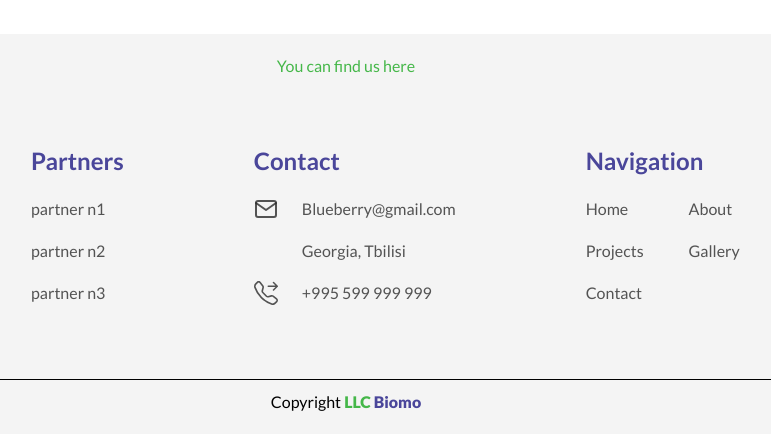
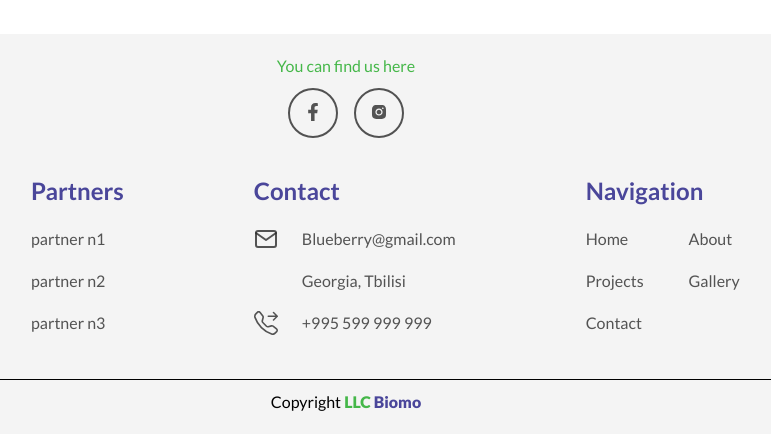
Before and after one commit to TengizCh/blueberry, a React (Create React App) app: page / in a window 1280 px wide. Shown: the part 1732-2166 px from the top of the page, without its empty margins (294-1065 px from the left). Built offline with nearby package versions, Linux system fonts and the light colour scheme; some icons are missing.

Commit message:
icon changed

```diff
--- a/src/components/Contact.js
+++ b/src/components/Contact.js
@@ -4,6 +4,8 @@ import "./contact.scss";
 import { FaLocationDot } from "react-icons/fa6";
 import { FiMail } from "react-icons/fi";
 import { BsTelephoneForward } from "react-icons/bs";
+import { FaFacebookF } from "react-icons/fa";
+import { AiFillInstagram } from "react-icons/ai";
 
 import { motion } from "framer-motion";
 
@@ -47,15 +49,14 @@ const Contact = () => {
             <h3 className="details_title">Company</h3>
             <p className="details_text">LTD Biomo</p>
           </div>
-          {/* <div className="icons_container">
-            <button>
-              <img
-                alt=""
-                src={require("../assets/facebook.svg.png")}
-                className="contact_public"
-              />
+          <div className="icons_container">
+            <button className="icon_button">
+              <FaFacebookF className="contact_public" />
             </button>
-            <button>
+            <button className="icon_button">
+              <AiFillInstagram className="contact_public" />
+            </button>
+            {/* <button>
               <img
                 alt=""
                 src={require("../assets/instagram.svg.png")}
@@ -68,8 +69,8 @@ const Contact = () => {
                 src={require("../assets/linkedin.svg.png")}
                 className="contact_public"
               />
-            </button>
-          </div> */}
+            </button> */}
+          </div>
         </div>
       </div>
     </motion.div>
--- a/src/components/Footer.js
+++ b/src/components/Footer.js
@@ -10,34 +10,22 @@ import { FiMail } from "react-icons/fi";
 import { BsTelephoneForward } from "react-icons/bs";
 import { Link } from "react-router-dom";
 
+import { FaFacebookF } from "react-icons/fa";
+import { AiFillInstagram } from "react-icons/ai";
+
 const Footer = () => {
   return (
     <div className="footer_container">
       <div className="footer_links">
         <p style={{ color: "var(--green-color)" }}>You can find us here</p>
-        {/* <div className="links_inner">
-          <button>
-            <img
-              alt=""
-              src={require("../assets/facebook.svg.png")}
-              className="public_icon"
-            />
+        <div className="links_inner">
+          <button className="icon_button">
+            <FaFacebookF className="contact_public" />
           </button>
-          <button>
-            <img
-              alt=""
-              src={require("../assets/instagram.svg.png")}
-              className="public_icon"
-            />
+          <button className="icon_button">
+            <AiFillInstagram className="contact_public" />
           </button>
-          <button>
-            <img
-              alt=""
-              src={require("../assets/linkedin.svg.png")}
-              className="public_icon"
-            />
-          </button>
-        </div> */}
+        </div>
       </div>
       <div className="footer_details">
         <div className="footer_partners">
--- a/src/components/contact.scss
+++ b/src/components/contact.scss
@@ -112,15 +112,15 @@
   top: 20rem;
   right: 34%;
 
-  button {
-    background-color: transparent;
-    border: none;
-    transition: 0.4s ease-in;
+  // button {
+  //   background-color: transparent;
+  //   border: none;
+  //   transition: 0.4s ease-in;
 
-    :hover {
-      color: var(--blue-color);
-    }
-  }
+  //   :hover {
+  //     color: var(--blue-color);
+  //   }
+  // }
 }
 
 .link_icon {
@@ -133,13 +133,29 @@
   }
 }
 
-.contact_public {
-  height: 30px !important;
+.icon_button {
+  border: 2px solid rgba(41, 41, 41, 0.796);
+  // padding: 0px 5px;
+  border-radius: 30px;
   transition: 0.4s ease-in-out;
+  height: 50px;
+  width: 50px;
 }
 
-.contact_public:hover {
+.icon_button:hover {
   transform: translateY(-5px);
+  border: 2px solid var(--green-color);
+}
+
+.icon_button:hover .contact_public {
+  color: var(--blue-color) !important;
+}
+
+.contact_public {
+  color: rgba(41, 41, 41, 0.796) !important;
+  // height: 30px !important;
+  transition: 0.4s ease-in-out;
+  font-size: 18px !important;
 }
 
 @media screen and (max-width: 1024px) {
--- a/src/components/footer.scss
+++ b/src/components/footer.scss
@@ -37,8 +37,27 @@
   gap: 16px;
 }
 
-.footer_icon {
-  font-size: 30px;
+.icon_button {
+  border: 2px solid rgba(41, 41, 41, 0.796) !important;
+  border-radius: 30px;
+  transition: 0.4s ease-in-out;
+  height: 50px;
+  width: 50px;
+}
+
+.icon_button:hover {
+  transform: translateY(-5px);
+  border: 2px solid var(--green-color) !important;
+}
+
+.icon_button:hover .contact_public {
+  color: var(--blue-color) !important;
+}
+
+.contact_public {
+  color: rgba(41, 41, 41, 0.796) !important;
+  transition: 0.4s ease-in-out;
+  font-size: 18px !important;
 }
 
 .footer_details {
@@ -126,16 +145,6 @@
   width: 90%;
   border-top: 1px solid black;
   padding: 20px 0px 0px 0px;
-}
-
-.public_icon {
-  height: 30px !important;
-  cursor: pointer;
-  transition: 0.3s ease-in-out;
-}
-
-.public_icon:hover {
-  transform: translateY(-5px);
 }
 
 @media screen and (max-width: 769px) {
```
